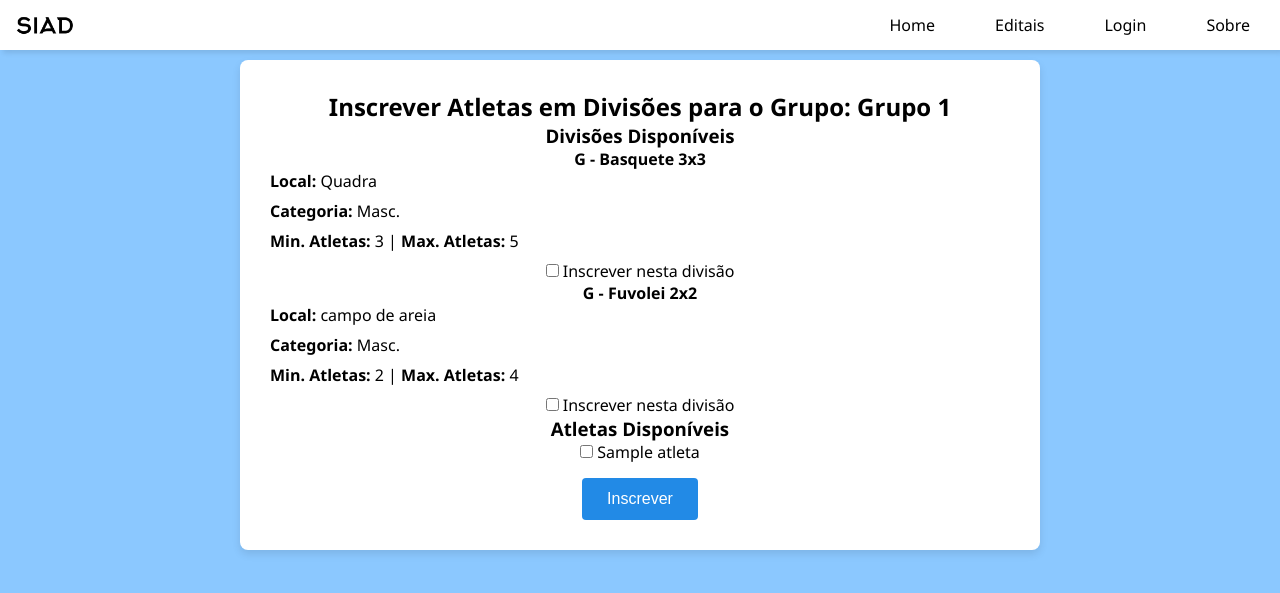
After one commit to saskuati-dev/projeto, a Django app: page /inscrever-em-divisoes/3/ in a window 1280 px wide. The commit adds this page. Shown: the top 593 px of the page. Run offline with Django 4.2, Linux system fonts and the light colour scheme; data comes from the database, SQL or seed files in the repository; both versions use the stored data as it was after the commit; tables that the repository leaves empty hold one stand-in row (values such as "Sample post").

Commit message:
cansei 2.0

```diff
--- a/SIAD/SIAD/urls.py
+++ b/SIAD/SIAD/urls.py
@@ -19,9 +19,11 @@ urlpatterns = [
     path('eventos/', views.eventos_view, name='eventos_view'),
     path('tinymce/', include('tinymce.urls')),
     path('criar-evento/', views.criar_evento, name='criar_evento'),
-    path('grupo/<int:pk>/', views.detalhes_grupo, name='detalhes_grupo'),
+    path('grupo/<int:grupo_id>/', views.detalhes_grupo, name='detalhes_grupo'),
     path('upload_edital/<int:evento_id>/', views.upload_edital, name='upload_edital'),
     path('detalhes_evento/<int:evento_id>/', views.evento_detalhes, name='detalhes_evento'),
+    #path('inscrever-no-grupo/<int:grupo_id>/', views.inscrever_no_grupo, name='inscrever_no_grupo'),
+    path('inscrever-em-divisoes/<int:grupo_id>/', views.inscrever_em_divisoes, name='inscrever_em_divisoes'),
     path('noticias/', views.noticias, name='noticias')
 
 ]+ static(settings.MEDIA_URL, document_root=settings.MEDIA_ROOT)
--- a/SIAD/app_siad/models.py
+++ b/SIAD/app_siad/models.py
@@ -77,6 +77,29 @@ class Grupo(models.Model):
     def __str__(self):
         return self.nome
 
+    def listar_divisoes_com_atletas(self, representante=None):
+        # Filtra divisões baseadas no evento da edição
+        divisoes = Divisao.objects.filter(modalidade__edicao_evento=self.edicao_evento)
+        divisao_atletas = []
+
+        for divisao in divisoes:
+            # Obtém os atletas associados a cada divisão
+            if representante:
+                # Filtra os grupos pela representação esportiva
+                grupos = Grupo.objects.filter(representante_esportivo=representante)
+                if self in grupos:
+                    atletas = AtletaGrupoDivisao.objects.filter(divisao=divisao, grupo__in=grupos)
+                else:
+                    atletas = AtletaGrupoDivisao.objects.none()  # Nenhum atleta se a representação não for associada
+            else:
+                atletas = AtletaGrupoDivisao.objects.filter(divisao=divisao)
+
+            divisao_atletas.append({
+                'divisao': divisao,
+                'atletas': atletas
+            })
+
+        return divisao_atletas
 
 class AtletaGrupoDivisao(models.Model):
     atleta = models.ForeignKey(Atleta, on_delete=models.CASCADE)
--- a/SIAD/app_siad/templates/html/detalhes_evento.html
+++ b/SIAD/app_siad/templates/html/detalhes_evento.html
@@ -3,7 +3,7 @@
 {%block title%} Home {%endblock%}
 {% block userinfo %}
 <div class="container">
-    <h1>Detalhes do Evento: {{ evento.nome }}</h1>
+    <h1>Detalhes do Evento: {{ evento.edicao }}</h1>
     <div style="text-align: right; margin-right:10px; margin-bottom: 10px">
         <a href="{% url 'upload_edital' evento_id=evento.id %}" >
             <button>Postar Edital</button>
--- /dev/null
+++ b/SIAD/app_siad/templates/html/inscrever_em_divisoes.html
@@ -0,0 +1,36 @@
+{% extends "base/base.html" %}
+{% load static %}
+{% block title %}Inscrição em Divisões{% endblock %}
+
+{% block userinfo %}
+<div class="container">
+    <h2>Inscrever Atletas em Divisões para o Grupo: {{ grupo.nome }}</h2>
+
+    {% if error_message %}
+        <p style="color: red;">{{ error_message }}</p>
+    {% endif %}
+
+    <form method="post">
+        {% csrf_token %}
+        <h3>Divisões Disponíveis</h3>
+        {% for divisao in divisoes %}
+            <div>
+                <h4>{{ divisao.tipo_divisao }} - {{ divisao.modalidade.nome }}</h4>
+                <p><strong>Local:</strong> {{ divisao.modalidade.local }}</p>
+                <p><strong>Categoria:</strong> {{ divisao.modalidade.categoria }}</p>
+                <p><strong>Min. Atletas:</strong> {{ divisao.minAtleta }} | <strong>Max. Atletas:</strong> {{ divisao.maxAtleta }}</p>
+                <input type="checkbox" name="divisoes" value="{{ divisao.id }}"> Inscrever nesta divisão
+            </div>
+        {% endfor %}
+
+        <h3>Atletas Disponíveis</h3>
+        {% for atleta in atletas %}
+            <div>
+                <input type="checkbox" name="atletas" value="{{ atleta.id }}"> {{ atleta.nome }}
+            </div>
+        {% endfor %}
+
+        <button type="submit">Inscrever</button>
+    </form>
+</div>
+{% endblock %}
--- a/SIAD/app_siad/templates/html/upload_edital.html
+++ b/SIAD/app_siad/templates/html/upload_edital.html
@@ -1,10 +1,9 @@
-<!-- templates/upload_edital.html -->
 {% extends "base/base.html" %}
 {% block title %}Postar Edital{% endblock %}
 
 {% block userinfo %}
 <div class="container">
-    <h1>Postar Edital para Evento {{ evento.nome }}</h1>
+    <h1>Postar Edital para {{ evento.edicao }}</h1>
 
     <form method="POST" enctype="multipart/form-data">
         {% csrf_token %}
--- a/SIAD/app_siad/views.py
+++ b/SIAD/app_siad/views.py
@@ -4,7 +4,7 @@ from django.contrib.auth.models import Group
 from django.contrib.auth.decorators import login_required
 from django.http import FileResponse
 from .forms import RepresentanteLoginForm, RepresentanteRegistroForm, NoticiaForm, EditalForm,EdicaoEventoForm, GrupoForm, ModalidadeForm, DivisaoForm
-from .models import Noticia, EdicaoEvento, Grupo, EventoOriginal, Modalidade, Divisao
+from .models import Atleta,Noticia, EdicaoEvento, Grupo, EventoOriginal, Modalidade, Divisao, RepresentanteEsportivo, AtletaGrupoDivisao
 import logging
 import os
 from django.conf import settings
@@ -12,11 +12,11 @@ from django.http import HttpResponseForbidden
 from django.contrib import messages
 
 
-@login_required(login_url='login')
+#@login_required(login_url='login')
 def evento_detalhes(request, evento_id):
-    if not is_admin_esportivo(request.user):
-        logout(request)
-        return redirect('home')
+    #if not is_admin_esportivo(request.user):
+        #logout(request)
+        #return redirect('home')
     evento = get_object_or_404(EdicaoEvento, id=evento_id)
 
     grupos = Grupo.objects.filter(edicao_evento=evento)
@@ -121,11 +121,11 @@ def evento_detalhes(request, evento_id):
 
 
 
-@login_required(login_url='login')
+#@login_required(login_url='login')
 def upload_edital(request, evento_id):
-    if not is_admin_esportivo(request.user):
-        logout(request)
-        return redirect('home')
+    #if not is_admin_esportivo(request.user):
+       # logout(request)
+        #return redirect('home')
 
     evento = get_object_or_404(EdicaoEvento, id=evento_id)
 
@@ -135,25 +135,39 @@ def upload_edital(request, evento_id):
             edital = form.save(commit=False)
             edital.evento = evento  # Associa o edital ao evento
             edital.save()
-            return redirect('editais')  # Redireciona para a lista de editais ou outra página apropriada
+            return redirect('editai')  # Redireciona para a lista de editais ou outra página apropriada
     else:
         form = EditalForm()
 
-    return render(request, 'html/upload_edital.html', {'form': form, 'evento': evento})
+    context = {
+        'form': form,
+        'evento': evento
+    }
 
-@login_required(login_url='login')
-def detalhes_grupo(request, pk):
-    if not is_admin_esportivo(request.user):
-        logout(request)
-        return redirect('home')
-    grupo = get_object_or_404(Grupo, pk=pk)
-    return render(request, 'html/detalhes_grupo.html', {'grupo': grupo})
+    return render(request, 'html/upload_edital.html', context)
+#@login_required(login_url='login')
+def detalhes_grupo(request, grupo_id):
+    #if not is_admin_esportivo(request.user):
+        #logout(request)
+        #return redirect('home')
 
-@login_required(login_url='login')
+
+
+    grupo = get_object_or_404(Grupo, id=grupo_id)
+
+    # Certifique-se de que esta linha está correta e não usa campos inválidos
+    divisoes_com_atletas = grupo.listar_divisoes_com_atletas()
+
+    return render(request, 'html/detalhes_grupo.html', {
+        'grupo': grupo,
+        'divisoes_com_atletas': divisoes_com_atletas,
+    })
+
+#@login_required(login_url='login')
 def criar_evento(request):
-    if not is_admin_esportivo(request.user):
-        logout(request)
-        return redirect('home')
+#   3if not is_admin_esportivo(request.user):
+    #    logout(request)
+     #   return redirect('home')
     if request.method == 'POST':
         form = EdicaoEventoForm(request.POST)
         if form.is_valid():
@@ -254,19 +268,65 @@ def is_admin_esportivo(user):
 def is_representante_esportivo(user):
     return user.groups.filter(name='Representante Esportivo').exists()
 
-@login_required(login_url='login')
+#@login_required(login_url='login')
 def user(request):
-    if not is_representante_esportivo(request.user):
-        logout(request)
-        return redirect('home')
-    return render(request, 'html/user.html')
+    #if not is_representante_esportivo(request.user):
+        #logout(request)
+        #return redirect('home')
+    eventos = EdicaoEvento.objects.all()  # Obtenha todos os eventos. Ajuste o filtro se necessário.
+
+    context = {
+        'eventos': eventos,
+    }
+    return render(request, 'html/user.html', context)
 
 
-@login_required(login_url='login')
+def inscrever_em_divisoes(request, grupo_id):
+    grupo = get_object_or_404(Grupo, id=grupo_id)
+    divisoes = Divisao.objects.filter(modalidade__edicao_evento=grupo.edicao_evento)
+    atletas = Atleta.objects.all()  # Ajuste conforme necessário
+
+    if request.method == 'POST':
+        selected_atletas = request.POST.getlist('atletas')
+        selected_divisoes = request.POST.getlist('divisoes')
+
+        if len(selected_divisoes) > 2:
+            return render(request, 'html/inscrever_em_divisoes.html', {
+                'grupo': grupo,
+                'divisoes': divisoes,
+                'atletas': atletas,
+                'error_message': 'Você pode inscrever seus atletas em no máximo duas divisões.'
+            })
+
+        for atleta_id in selected_atletas:
+            atleta = get_object_or_404(Atleta, id=atleta_id)
+            for divisao_id in selected_divisoes:
+                divisao = get_object_or_404(Divisao, id=divisao_id)
+                if AtletaGrupoDivisao.objects.filter(divisao=divisao).count() >= divisao.maxAtleta:
+                    continue
+                if AtletaGrupoDivisao.objects.filter(atleta=atleta).count() >= 2:
+                    continue
+
+                AtletaGrupoDivisao.objects.create(
+                    atleta=atleta,
+                    grupo=grupo,
+                    divisao=divisao
+                )
+
+        return redirect('user')
+
+    return render(request, 'html/inscrever_em_divisoes.html', {
+        'grupo': grupo,
+        'divisoes': divisoes,
+        'atletas': atletas
+    })
+
+
+#@login_required(login_url='login')
 def adm(request):
-    if not is_admin_esportivo(request.user):
-        logout(request)
-        return redirect('home')
+    #if not is_admin_esportivo(request.user):
+        #logout(request)
+        #return redirect('home')
 
     eventos = EdicaoEvento.objects.all()
 
@@ -276,10 +336,10 @@ def adm(request):
 
 
 
-@login_required(login_url='login')
+#@login_required(login_url='login')
 def eventos_view(request):
-    if not is_admin_esportivo(request.user):
-        return HttpResponseForbidden("Você não tem permissão para acessar esta página.")
+    #if not is_admin_esportivo(request.user):
+        #return HttpResponseForbidden("Você não tem permissão para acessar esta página.")
 
     if request.method == 'POST':
         form = EdicaoEventoForm(request.POST)
```
Also changed, not shown: SIAD/app_siad/templates/html/detalhes_grupo.html (+30 -6 lines), SIAD/app_siad/templates/html/user.html (+39 -3 lines), SIAD/app_siad/migrations/0007_alter_modalidade_categoria.py (added), SIAD/db.sqlite3, SIAD/media/noticias/Captura_de_tela_2024-05-15_172552.png (added), 1 other file.
